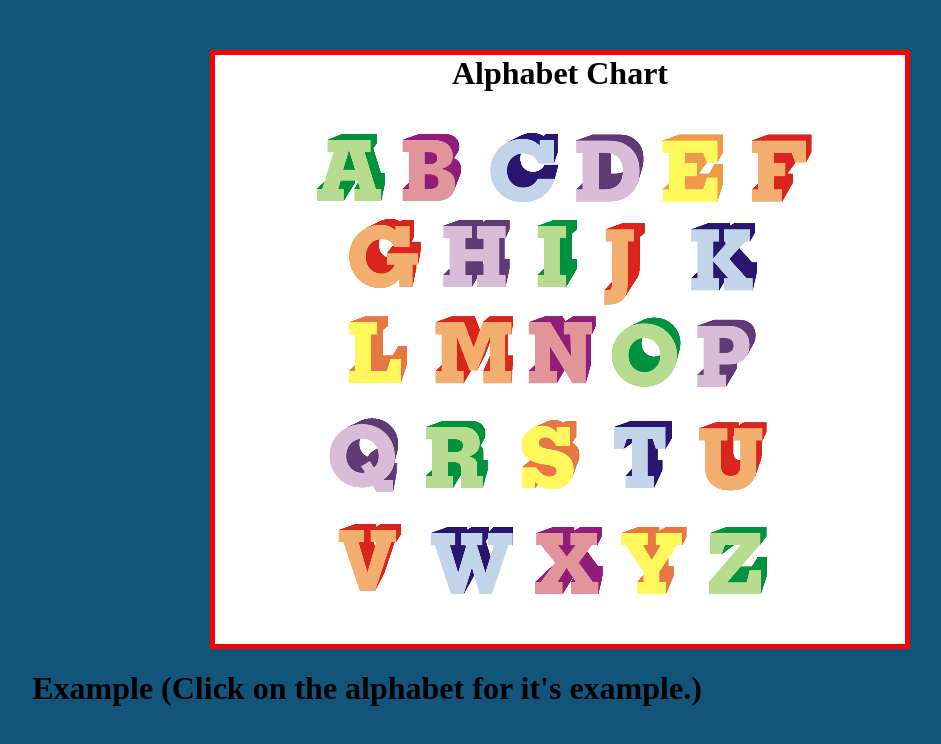
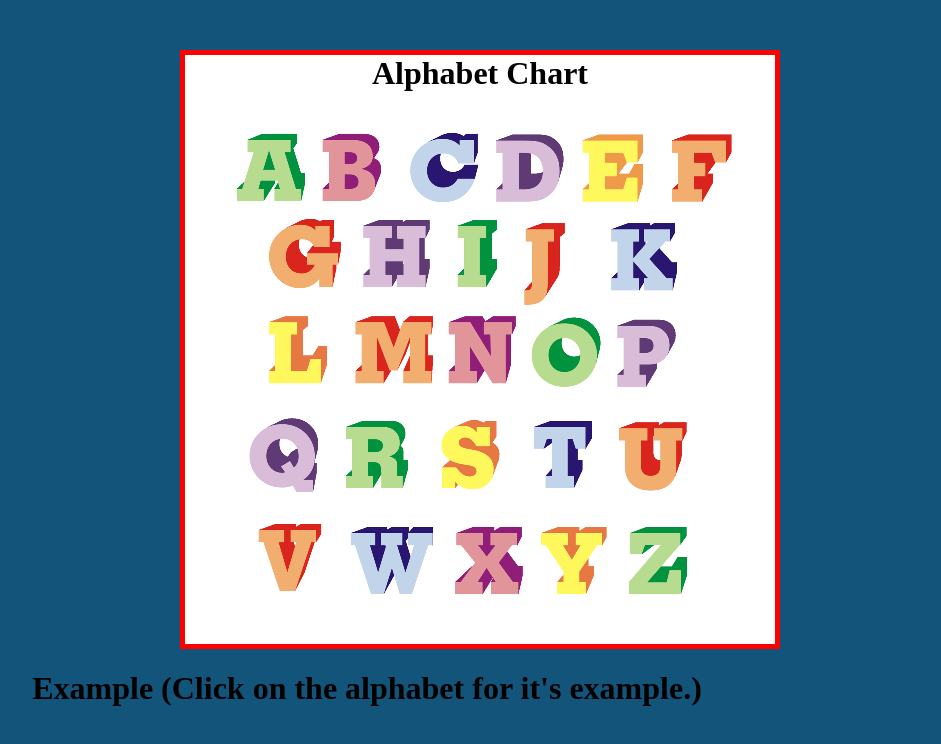
Before and after one commit to PrankurSharma/IWP, a plain HTML site: page lab/lab-2.html in a window 1280 px wide. Shown: the top 744 px of the page, without its empty margins (273-1214 px from the left). Drawn offline with Linux system fonts and the light colour scheme.

Commit message:
Lab Exercise-2

```diff
--- a/lab/lab-2.html
+++ b/lab/lab-2.html
@@ -4,10 +4,10 @@
 	.container{
 		box-sizing: border-box;
 		border: 5px solid red;
-        margin-left: 475px;
-        margin-right: 435px;
+        margin-left: 445px;
+        margin-right: 485px;
         margin-top: 50px;
-        width: 700px;
+        width: 600px;
 	}
 	body{
 		background-color: #13547a;
```
